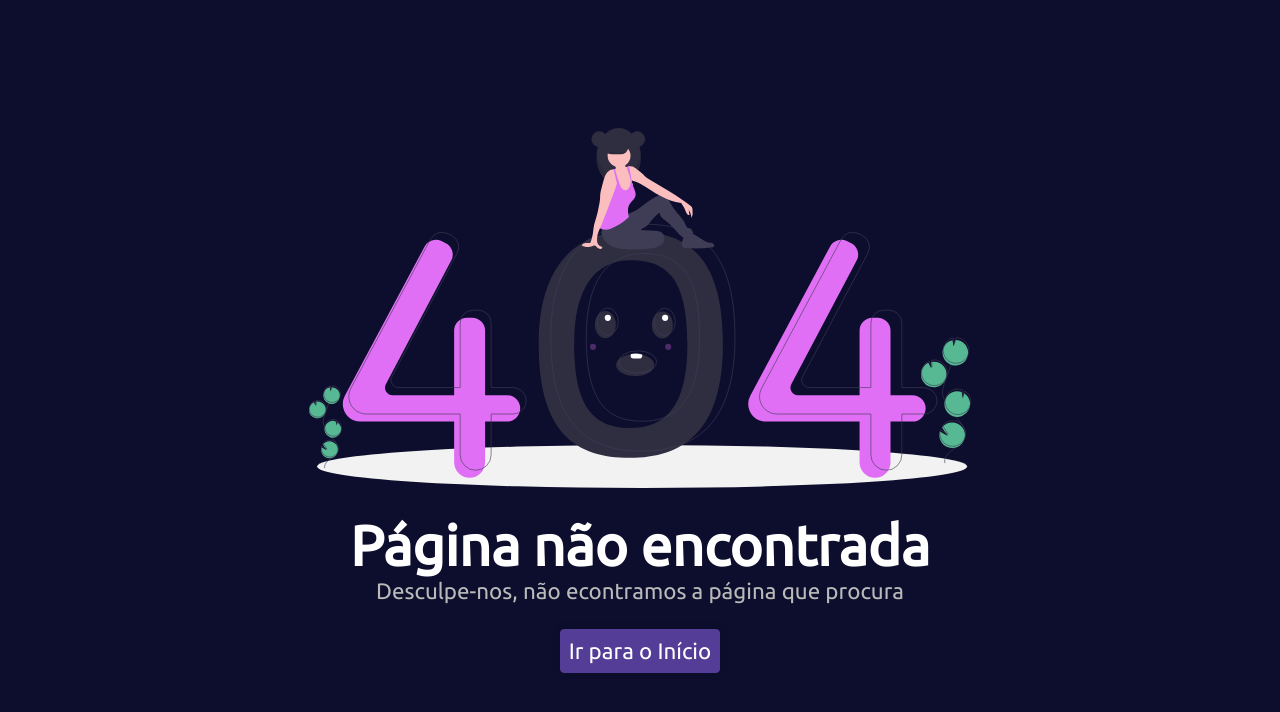
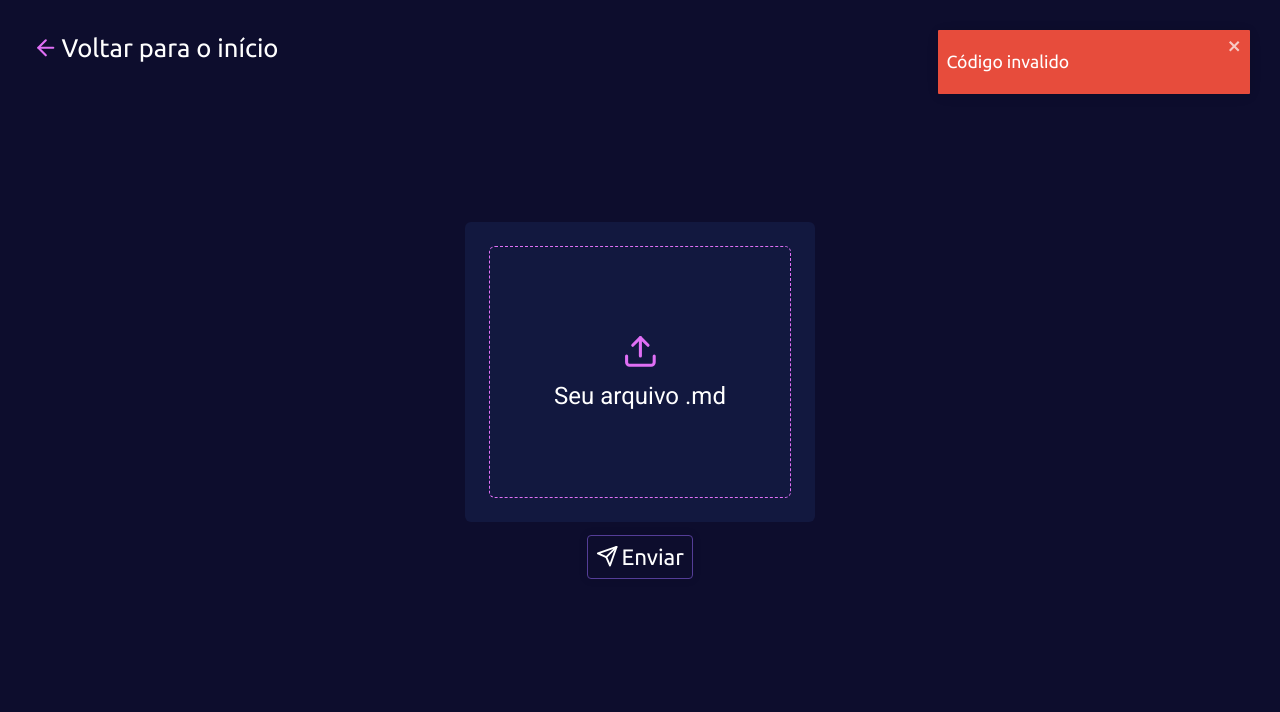
Before and after one commit to miguel5g/feach-web, a Next.js app: page /send-post in a window 1280 px wide. Before the commit this address had no page. Shown: the top 712 px of the page. Built offline with nearby package versions, Linux system fonts and the light colour scheme.

Commit message:
Adicionado página de envio de posts

```diff
--- a/package.json
+++ b/package.json
@@ -19,6 +19,7 @@
     "puppeteer-core": "^5.5.0",
     "react": "17.0.1",
     "react-dom": "17.0.1",
+    "react-dropzone": "^11.3.1",
     "react-icons": "^4.1.0",
     "react-intersection-observer": "^8.31.0",
     "react-toastify": "^6.2.0",
@@ -28,6 +29,7 @@
   "devDependencies": {
     "@types/node": "^14.14.10",
     "@types/puppeteer-core": "^5.4.0",
+    "@types/react-dropzone": "^5.1.0",
     "@types/styled-components": "^5.1.4",
     "@typescript-eslint/eslint-plugin": "4.0.1",
     "@typescript-eslint/parser": "4.0.1",
--- /dev/null
+++ b/src/components/Dropzone/index.tsx
@@ -0,0 +1,51 @@
+import React, { useCallback, useState } from 'react';
+import { useDropzone } from 'react-dropzone';
+import { FiFile, FiUpload } from 'react-icons/fi';
+
+import { Container, Text } from './styles';
+
+interface IProps {
+  // eslint-disable-next-line no-unused-vars
+  onFileUploaded: (file: File) => void;
+}
+
+const Dropzone: React.FC<IProps> = ({ onFileUploaded }) => {
+  const [selectedFileUrl, setSelectedFileUrl] = useState('');
+  const [selectedFileName, setSelectedFileName] = useState('');
+
+  const onDrop = useCallback((acceptedFiles) => {
+    const file = acceptedFiles[0];
+
+    const fileUrl = URL.createObjectURL(file);
+
+    setSelectedFileUrl(fileUrl);
+    setSelectedFileName(file.name);
+    onFileUploaded(file);
+  }, [onFileUploaded]);
+
+  const { getRootProps, getInputProps } = useDropzone({
+    onDrop,
+  });
+
+  return (
+    <Container className="dropzone" {...getRootProps()}>
+      <input {...getInputProps()} accept="text/markdown" />
+
+      { selectedFileUrl
+        ? (
+          <Text>
+            <FiFile />
+            {selectedFileName}
+          </Text>
+        )
+        : (
+          <Text>
+            <FiUpload />
+            Seu arquivo .md
+          </Text>
+        )}
+    </Container>
+  );
+};
+
+export default Dropzone;
--- /dev/null
+++ b/src/components/Dropzone/styles.ts
@@ -0,0 +1,38 @@
+import styled from 'styled-components';
+
+export const Container = styled.div`
+  display: flex;
+  justify-content: center;
+  align-items: center;
+
+  height: 300px;
+
+  background: ${({ theme }) => theme.bg.primary};
+  border-radius: 6px;
+
+  outline: 0;
+`;
+
+export const Text = styled.p`
+  display: flex;
+  flex-direction: column;
+  justify-content: center;
+  align-items: center;
+
+  width: calc(100% - 48px);
+  height: calc(100% - 48px);
+  padding: 7px;
+
+  border-radius: 6px;
+  border: 1px dashed ${({ theme }) => theme.app.primary};
+
+  color: ${({ theme }) => theme.txt.primary};
+  font-size: 1.5rem;
+
+  & > svg {
+    margin-bottom: 13px;
+
+    color: ${({ theme }) => theme.app.primary};
+    font-size: 2.3rem;
+  }
+`;
--- a/src/components/Footer/styles.ts
+++ b/src/components/Footer/styles.ts
@@ -1,6 +1,6 @@
 import styled from 'styled-components';
 
-export const Container = styled.div`
+export const Container = styled.footer`
   display: grid;
   align-items: center;
   grid-template-columns: 1fr 1fr 1fr;
--- /dev/null
+++ b/src/pages/send-post.tsx
@@ -0,0 +1,108 @@
+import React, { FormEvent, useEffect, useState } from 'react';
+import Head from 'next/head';
+import { useRouter } from 'next/router';
+import { FiArrowLeft, FiSend } from 'react-icons/fi';
+import { toast } from 'react-toastify';
+import { AxiosError } from 'axios';
+import { GetStaticProps } from 'next';
+
+import Dropzone from '../components/Dropzone';
+import Button from '../components/Button';
+import { IPageProps } from '../typings';
+import { devApi, proApi } from '../services/Api';
+
+import {
+  Container, BackButton, Form,
+} from '../styles/pages/SendPost';
+
+const SendPost: React.FC<IPageProps> = ({ env }) => {
+  const router = useRouter();
+  const [selectedFile, setSelectedFile] = useState<File>();
+  const [isValidCode, setValidCode] = useState(true);
+
+  const api = env === 'development' ? devApi : proApi;
+
+  const queryKey = 'code';
+  const code = router.query[queryKey] || router.asPath.match(new RegExp(`[&?]${queryKey}=(.*)(&|$)`));
+
+  useEffect(() => {
+    if (code === 'undefined' || code === null) {
+      toast.error('Código invalido');
+      setValidCode(false);
+    }
+  }, []);
+
+  async function handleSubmit(event: FormEvent) {
+    event.preventDefault();
+
+    if (!isValidCode) {
+      toast.error('Código invalido');
+      return;
+    }
+
+    const data = new FormData();
+    const parsedCode = typeof code === 'object' ? code[1] : code;
+
+    if (selectedFile) {
+      data.append('file', selectedFile);
+
+      await api.post(`/post/${parsedCode}`, data)
+        .then(() => {
+          toast.success('Postagem criada com sucesso', {
+            onClose: () => { router.push('/'); },
+          });
+        })
+        .catch(({ response: res }: AxiosError) => {
+          const { message }: {message: string | undefined} = res.data;
+
+          if (!message) toast.error('Algo eu errado, entre em contato com um administrador');
+
+          if (message === 'Invalid post code') toast.error('Seu código é invalido ou expirou');
+
+          if (message === 'Invalid post') toast.error('Seu post é invalido, siga o padrão para poder enviar');
+
+          if (message === 'Slug already in use') toast.error('Este slug já está em uso');
+
+          if (message === 'Internal server error') toast.error('Algo eu errado, entre em contato com um administrador');
+        });
+    } else {
+      toast.error('Você precisa adicionar um arquivo');
+    }
+  }
+
+  return (
+    <>
+      <Head>
+        <title>Feach - Enviar nova postagem</title>
+      </Head>
+
+      <Container>
+        <BackButton onClick={() => router.push('/')}>
+          <FiArrowLeft />
+          Voltar para o início
+        </BackButton>
+
+        <Form onSubmit={handleSubmit}>
+          <Dropzone onFileUploaded={setSelectedFile} />
+
+          <Button type="submit">
+            <FiSend />
+            Enviar
+          </Button>
+        </Form>
+      </Container>
+    </>
+  );
+};
+
+export const getStaticProps: GetStaticProps = async () => {
+  const env = process.env.NODE_ENV || 'production';
+
+  return {
+    props: {
+      env,
+    },
+  };
+};
+
+export default SendPost;
--- a/src/styles/global.ts
+++ b/src/styles/global.ts
@@ -18,7 +18,9 @@ const GlobalStyle = createGlobalStyle`
   }
 
   #__next, body {
-    height: 100vh;
+    min-height: 100vh;
+    display: flex;
+    flex-direction: column;
   }
 
   :root {
--- /dev/null
+++ b/src/styles/pages/SendPost.ts
@@ -0,0 +1,50 @@
+import styled from 'styled-components';
+
+export const Container = styled.main`
+  position: relative;
+  display: flex;
+  align-items: center;
+  justify-content: center;
+
+  min-height: 100vh;
+`;
+
+export const BackButton = styled.button`
+  position: absolute;
+  display: flex;
+  align-items: center;
+
+  top: 30px;
+  left: 30px;
+  padding: 3px;
+
+  background: none;
+  border: none;
+
+  color: ${({ theme }) => theme.txt.primary};
+  font-size: 1.6rem;
+  font-family: 'Ubuntu', sans-serif;
+
+  transition: all 0.15s;
+  cursor: pointer;
+  z-index: 11;
+
+  & > svg {
+    margin-right: 3px;
+    color: ${({ theme }) => theme.app.primary}
+  }
+
+  &:hover {
+    opacity: 0.9;
+  }
+`;
+
+export const Form = styled.form`
+  width: 350px;
+
+
+  & > button {
+    margin: 0 auto;
+    margin-top: 13px;
+  }
+`;
```
Also changed, not shown: 1 other file (tests, documents, lock files or other folders).
